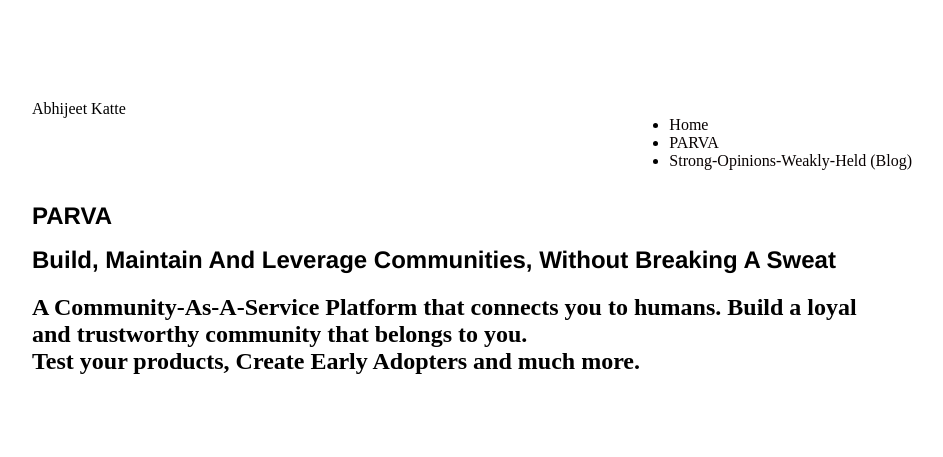
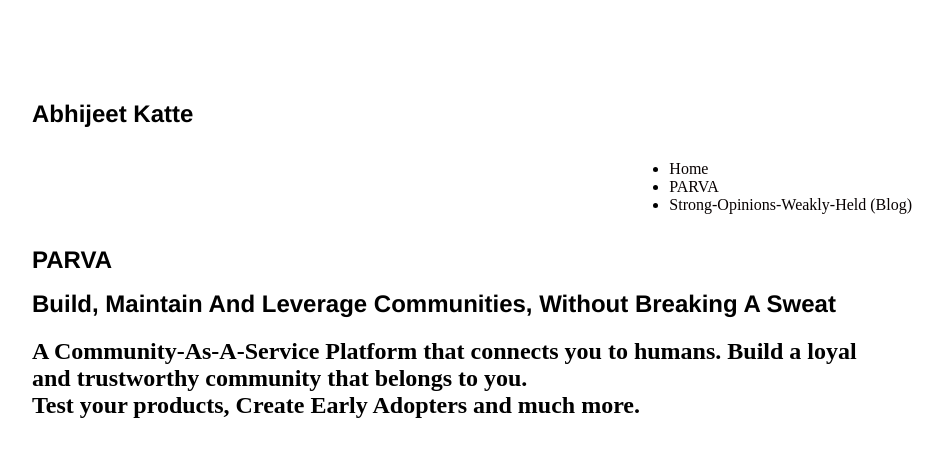
Before and after one commit to AbhiK24/abhik24.github.io, a Jekyll site: the page built from PARVA/index.html, in a window 1280 px wide. Shown: the top 457 px of the page, without its empty margins (168-1111 px from the left). Built offline with Jekyll 4.4.1, drawn with Linux system fonts in a browser that asks for light colours.

Commit message:
Update default.html

```diff
--- a/_layouts/default.html
+++ b/_layouts/default.html
@@ -7,7 +7,7 @@
 
 		</head>
 		<body>
-			<span class="title">Abhijeet Katte</span>
+			<h1 class="title">Abhijeet Katte</h1>
 
 			<div class="vertical-menu">
 	    		<ul>
```
